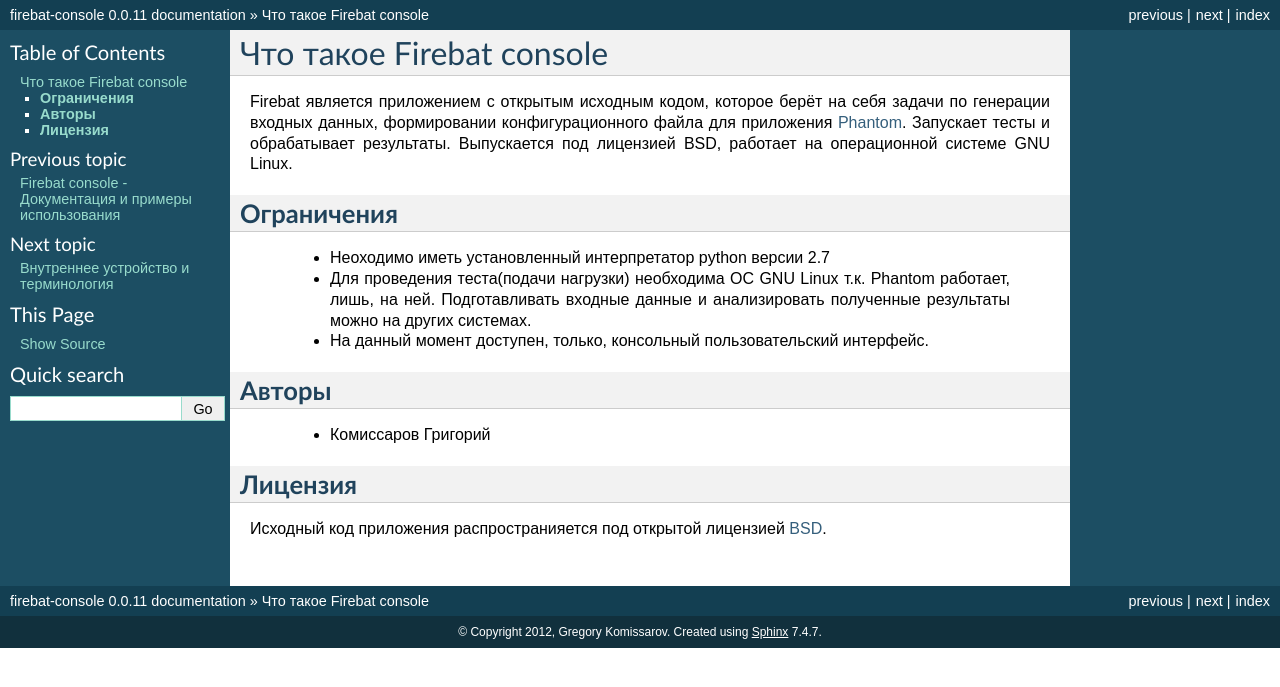
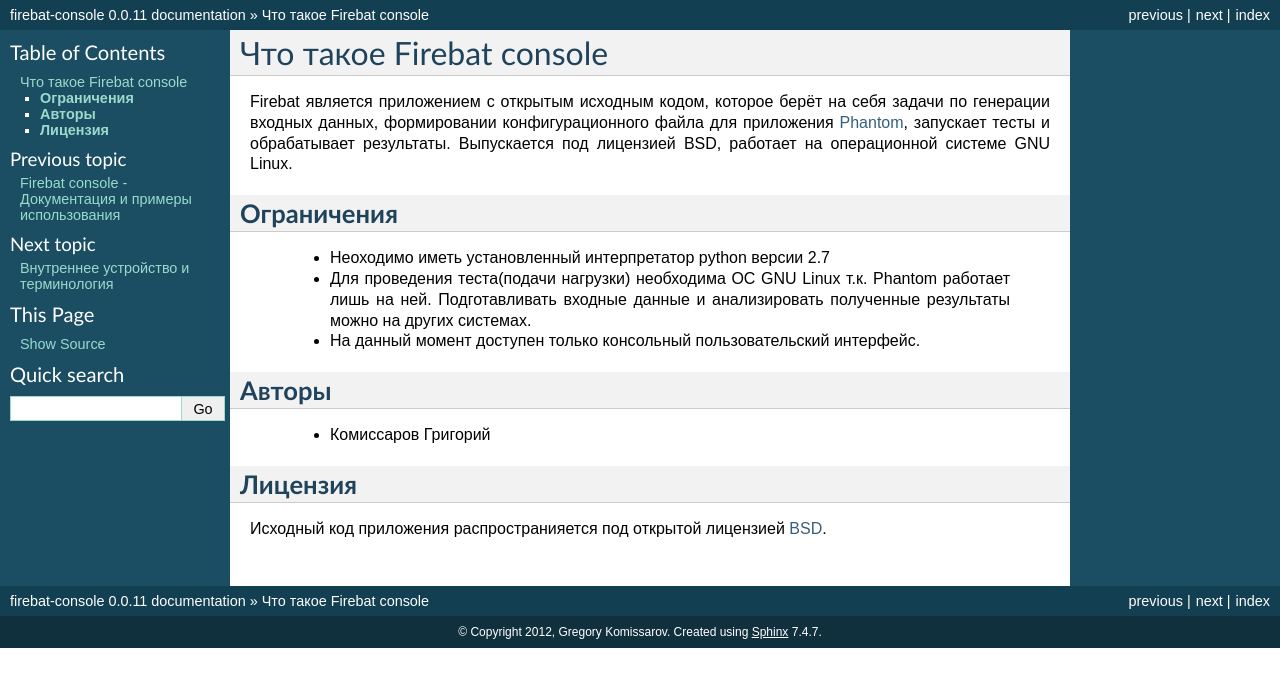
Before and after one commit to greggyNapalm/firebat-console, a Sphinx documentation site: the page built from docs/what-is-firebat.rst, in a window 1280 px wide. Shown: the top 687 px of the page. Built offline with Sphinx 7.4.7, drawn with Linux system fonts in a browser that asks for light colours.

```diff
--- a/docs/what-is-firebat.rst
+++ b/docs/what-is-firebat.rst
@@ -1,14 +1,14 @@
 =========================
 Что такое Firebat console
 =========================
-Firebat является приложением с открытым исходным кодом, которое берёт на себя задачи по генeрации входных данных, формировании конфигурационного файла для приложения `Phantom <http://phantom-doc-ru.readthedocs.org/>`_. Запускает тесты и обрабатывает результаты. Выпускается под лицензией BSD, работает на операционной системе GNU Linux.
+Firebat является приложением с открытым исходным кодом, которое берёт на себя задачи по генeрации входных данных, формировании конфигурационного файла для приложения `Phantom <http://phantom-doc-ru.readthedocs.org/>`_, запускает тесты и обрабатывает результаты. Выпускается под лицензией BSD, работает на операционной системе GNU Linux.
 
 **Ограничения**
 ===============
 
  * Неоходимо иметь установленный интерпретатор python версии 2.7
- * Для проведения теста(подачи нагрузки) необходима ОС GNU Linux т.к. Phantom работает, лишь, на ней. Подготавливать входные данные и анализировать полученные результаты можно на других системах.
- * На данный момент доступен, только, консольный пользовательский интерфейс.
+ * Для проведения теста(подачи нагрузки) необходима ОС GNU Linux т.к. Phantom работает лишь на ней. Подготавливать входные данные и анализировать полученные результаты можно на других системах.
+ * На данный момент доступен только консольный пользовательский интерфейс.
 
 **Авторы**
 ==========
```
